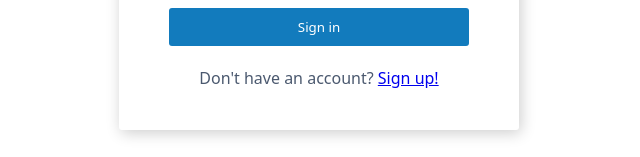
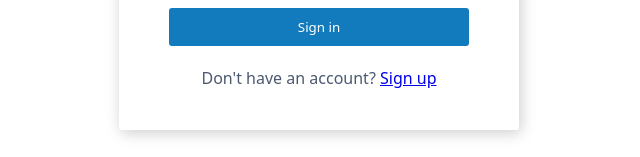
Before and after one commit to WorkHard7/trello-app-yopeso, a React (Create React App) app in the folder frontend/: page /signin in a window 1280 px wide. Shown: the part 351-508 px from the top of the page, without its empty margins (321-961 px from the left). Built offline with nearby package versions, Linux system fonts and the light colour scheme.

Commit message:
Minor fixes for styles and a request.

```diff
--- a/frontend/src/pages/Login/LoginCard.jsx
+++ b/frontend/src/pages/Login/LoginCard.jsx
@@ -30,7 +30,7 @@
                     password: `${password}`
                 })
                 .then((res)=>{
-                    if (res.data){
+                    if (res.data.token){
                         localStorage.setItem('JWT', res.data.token);
                         navigate('/')
                     }
@@ -69,7 +69,7 @@
             {!passwordValidation ? <p className="errorMessage">Password must be at least 8 characters long.</p> : errorMessage && <p className="errorMessage">Invalid credentials.</p>}
 
 
-            <p style={{color: "rgb(75, 89, 111)"}}>Don't have an account? <Link to="/signup">Sign up!</Link></p>
+            <p style={{color: "rgb(75, 89, 111)"}}>Don't have an account? <Link to="/signup">Sign up</Link></p>
         </form>
         </div>
     </div>
--- a/frontend/src/pages/Login/LoginCard.scss
+++ b/frontend/src/pages/Login/LoginCard.scss
@@ -22,8 +22,7 @@
     }
 
         h2 {
-            margin: 0 auto;
-            margin: 15px 0;
+            margin: 15px auto;
             color: rgb(95, 109, 131);
         }
 
```
